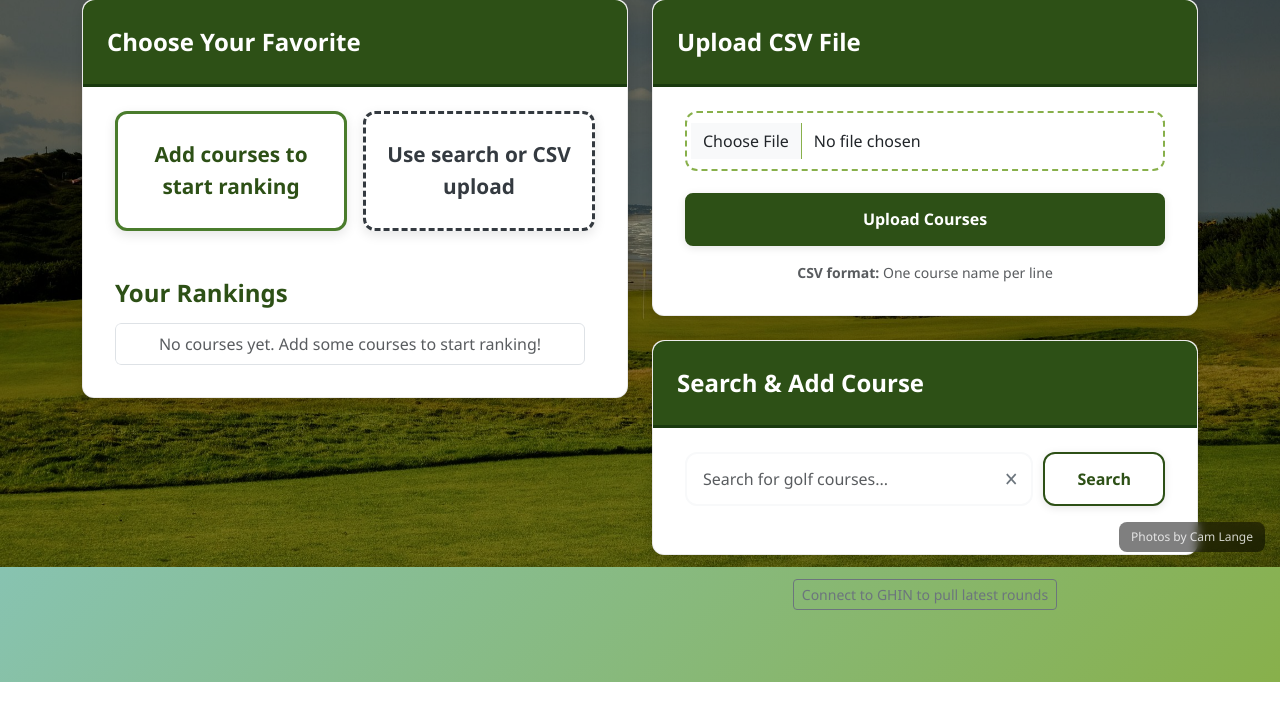
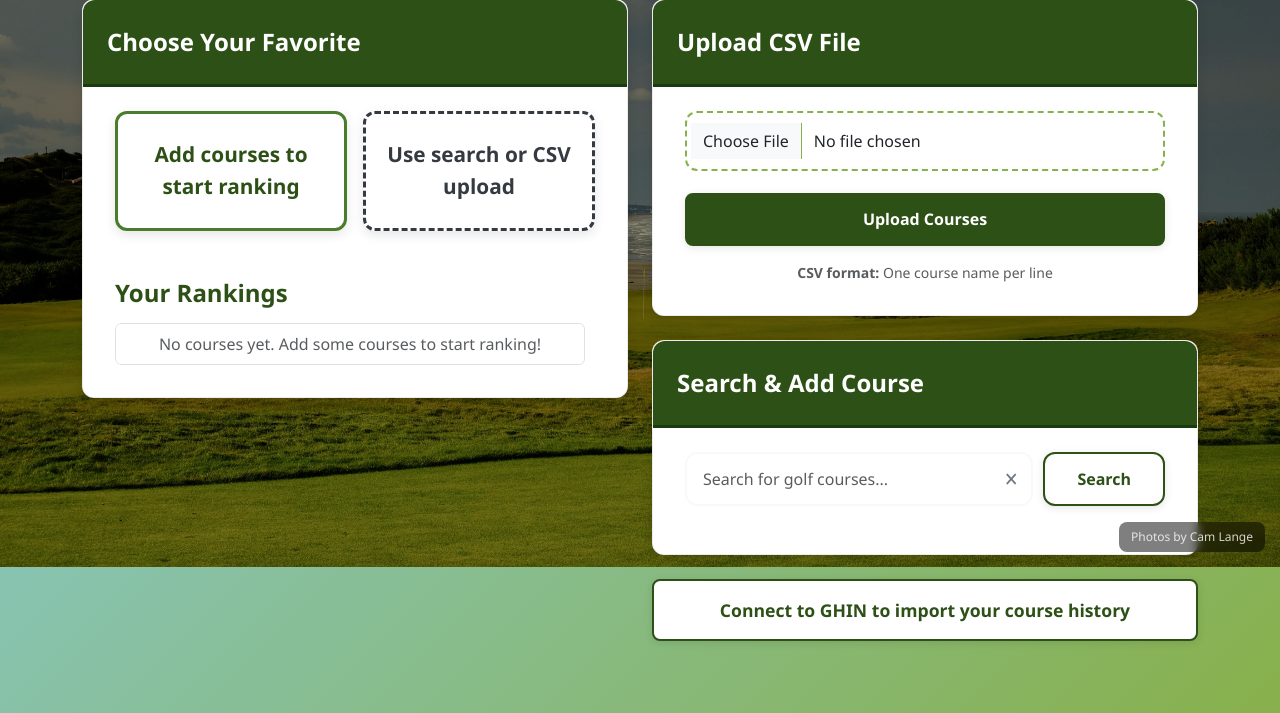
Before and after one commit to aichelman/course_pref, a Flask app: page / in a window 1280 px wide. Shown: the part 233-946 px from the top of the page. Before the commit the page ends 915 px from the top, so only its background shows below. Run offline with Flask 3, Linux system fonts and the light colour scheme; the visitor is signed in with stand-in values (Sample User, id 1); data that the repository does not hold is empty.

Commit message:
Make GHIN connect button more prominent
Changes:
- Full width button instead of small centered
- Larger font size (1.1rem) and padding
- Changed from outline-secondary to btn-golf-secondary
- Bold "Connect to GHIN" text
- Better wording: "Connect to GHIN to import your course history"

🤖 Generated with [Claude Code](https://claude.com/claude-code)

Co-Authored-By: Claude <noreply@anthropic.com>

```diff
--- a/templates/index.html
+++ b/templates/index.html
@@ -82,8 +82,8 @@
 
             <!-- GHIN Integration (Collapsible) -->
             <div class="text-center mb-4">
-                <button class="btn btn-outline-secondary btn-sm" onclick="toggleGHIN()" id="ghinToggleBtn">
-                    Connect to GHIN to pull latest rounds
+                <button class="btn btn-golf-secondary w-100" onclick="toggleGHIN()" id="ghinToggleBtn" style="font-size: 1.1rem; padding: 1rem;">
+                    <strong>Connect to GHIN</strong> to import your course history
                 </button>
             </div>
 
```
